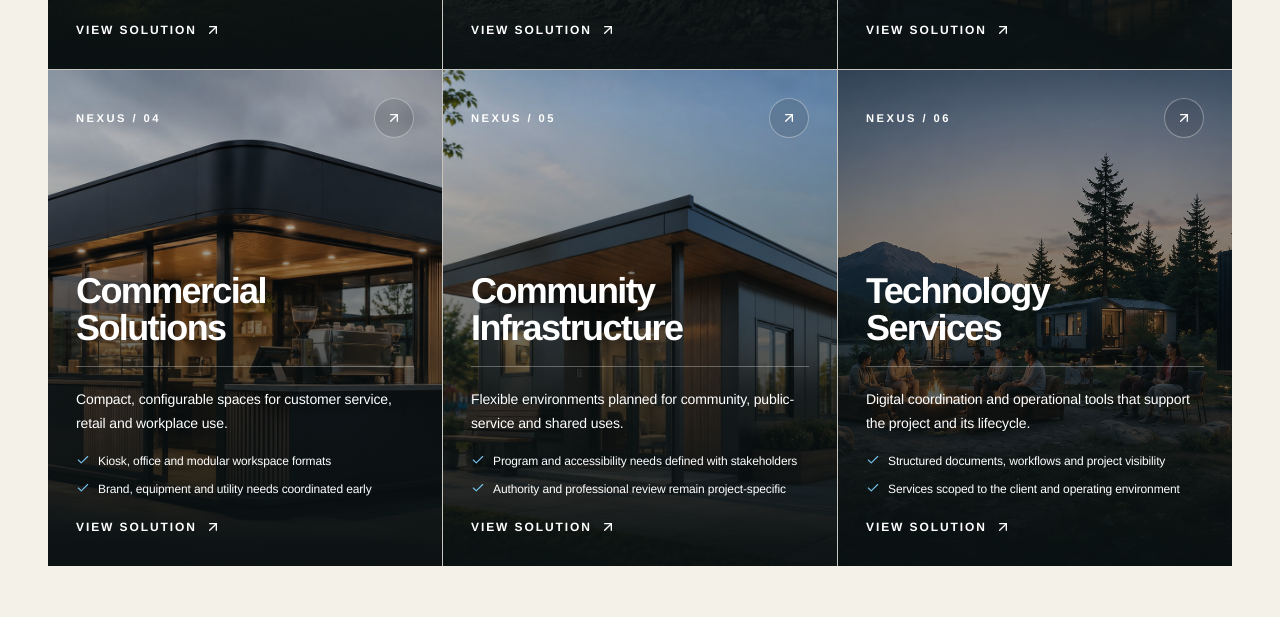
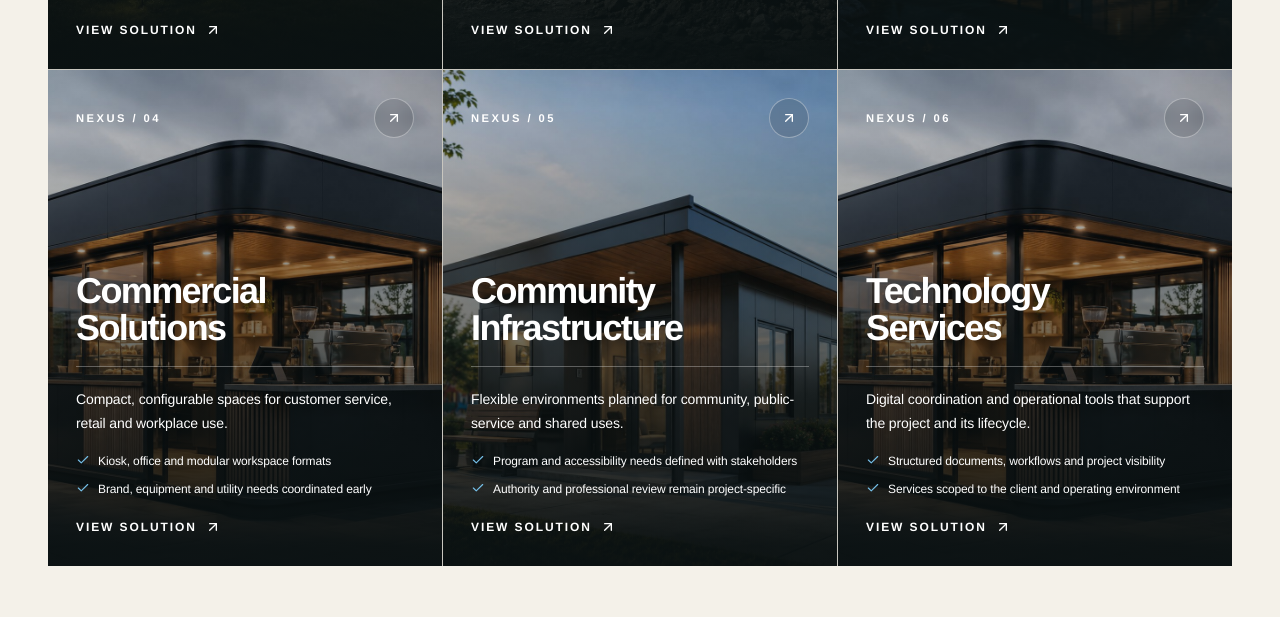
Before and after one commit to longhongmaoyi/nexus-group-web, a Next.js app: page / in a window 1280 px wide. Shown: the part 1491-2108 px from the top of the page. Built offline with nearby package versions, Linux system fonts and the light colour scheme; no server answers; the database is empty.

Commit message:
Fix remaining blurry website images

```diff
--- a/components/hero-slideshow.tsx
+++ b/components/hero-slideshow.tsx
@@ -10,12 +10,12 @@ const slides = [
     position: 'object-center',
   },
   {
-    src: '/images/hero-slide-02.jpg',
+    src: '/images/modular-living.jpg',
     alt: 'Modern black modular residence beside a mountain lake',
     position: 'object-center',
   },
   {
-    src: '/images/hero-slide-03.jpg',
+    src: '/images/commercial.jpg',
     alt: 'Modular resort cabins and guests gathered beside a lake',
     position: 'object-center',
   },
--- a/components/home-page.tsx
+++ b/components/home-page.tsx
@@ -75,15 +75,15 @@ const heroLines: Record<Locale, string[]> = {
 // Restored from the pre-premium homepage hero in 3b4f0c6/41ad0b1.
 const heroSlides = [
   {
-    image: '/images/nexus-lakeside-community-hero-v1.jpg',
+    image: '/images/community.jpg',
     label: t('Living together, naturally', '自然相伴，共同生活', 'Vivre ensemble, naturellement'),
   },
   {
-    image: '/images/hero-slide-02.jpg',
+    image: '/images/modular-living.jpg',
     label: t('Spaces made for real life', '为真实生活打造的空间', 'Des espaces faits pour la vraie vie'),
   },
   {
-    image: '/images/hero-slide-03.jpg',
+    image: '/images/commercial.jpg',
     label: t('Modular design with a human heart', '以人为本的模块化设计', 'Un design modulaire profondément humain'),
   },
 ] as const
@@ -130,7 +130,7 @@ const products = [
     title: t('Technology Services', '技术服务', 'Services technologiques'),
     description: t('Digital coordination and operational tools that support the project and its lifecycle.', '支持项目及其全生命周期的数字化协调与运营工具。', 'Coordination numérique et outils opérationnels au service du projet et de son cycle de vie.'),
     facts: [t('Structured documents, workflows and project visibility', '结构化文件、工作流程及项目可视性', 'Documents structurés, flux de travail et visibilité du projet'), t('Services scoped to the client and operating environment', '服务范围依据客户及运营环境确定', 'Services définis selon le client et l’environnement opérationnel')],
-    image: '/images/hero-slide-03.jpg',
+    image: '/images/commercial.jpg',
     href: 'about',
   },
 ]
@@ -141,21 +141,21 @@ const stories = [
     title: t('Remote Workforce Camp', '偏远地区劳动力营地', 'Camp pour travailleurs en région éloignée'),
     body: t('A coordinated mix of accommodation, shared services and operational spaces can be shaped around headcount, rotation, location and site logistics.', '可根据人员规模、轮班制度、地点及现场物流，协调住宿、共享服务与运营空间的组合。', 'Un ensemble coordonné d’hébergement, de services partagés et d’espaces opérationnels peut être adapté aux effectifs, rotations, lieux et contraintes logistiques.'),
     facts: [t('Occupancy and room mix defined from the client brief', '入住规模及房型组合依据客户需求确定', 'Occupation et composition définies selon le mandat client'), t('Transport, foundations and utilities reviewed for the site', '针对场地审查运输、基础及公用设施', 'Transport, fondations et services examinés pour le site'), t('Compliance evidence coordinated with responsible parties', '与责任方协调合规证明', 'Preuves de conformité coordonnées avec les parties responsables')],
-    image: '/images/project-workforce.jpg',
+    image: '/images/industrial.jpg',
   },
   {
     number: '02',
     title: t('Modular Resort or Hospitality Unit', '模块化度假村或酒店单元', 'Unité modulaire de villégiature ou d’hôtellerie'),
     body: t('Guest units and shared amenities can be configured around the landscape, operating season, service model and desired guest experience.', '宾客单元与共享配套可围绕景观、运营季节、服务模式及预期宾客体验进行配置。', 'Les unités et espaces communs peuvent être configurés selon le paysage, la saison d’exploitation, le modèle de service et l’expérience recherchée.'),
     facts: [t('Unit planning responds to the destination concept', '单元规划响应目的地概念', 'Planification adaptée au concept de destination'), t('Material and finish selections remain project-specific', '材料与饰面选择按项目确定', 'Matériaux et finitions propres au projet'), t('Local planning and permit requirements are confirmed before delivery', '交付前确认当地规划及许可要求', 'Exigences locales de planification et permis confirmés avant livraison')],
-    image: '/images/project-lake-hd-v1.jpg',
+    image: '/images/tourism.jpg',
   },
   {
     number: '03',
     title: t('Commercial Kiosk or Modular Workspace', '商业亭或模块化工作空间', 'Kiosque commercial ou espace de travail modulaire'),
     body: t('A compact business space can bring together brand, customer flow, equipment, staff needs and service connections in one coordinated brief.', '紧凑型商业空间可在一个协同需求中整合品牌、客流、设备、员工需求及服务连接。', 'Un espace commercial compact peut réunir la marque, le parcours client, les équipements, les besoins du personnel et les raccordements dans un même mandat.'),
     facts: [t('Layout follows the intended operation and customer journey', '布局依据预期运营及客户动线', 'Aménagement fondé sur l’exploitation et le parcours client'), t('Equipment and utility loads are confirmed by the project team', '设备及公用设施负载由项目团队确认', 'Équipements et charges de services confirmés par l’équipe projet'), t('Signage, accessibility and approvals are location-specific', '标识、无障碍及审批要求因地点而异', 'Signalétique, accessibilité et approbations propres au lieu')],
-    image: '/images/project-kiosk.jpg',
+    image: '/images/commercial.jpg',
   },
 ]
 
@@ -433,7 +433,7 @@ export function HomePage({ locale, cms }: { locale: Locale; cms?: CmsPageSnapsho
             <Link href={`/${locale}/projects`} className="premium-button-dark mt-8">{localized(copy.viewProjects)} <ArrowUpRight className="h-4 w-4" /></Link>
           </div>
           <Link href={`/${locale}/projects`} className="group relative aspect-[1.3/1] overflow-hidden bg-[#11191b]" data-reveal>
-            <Image src={featuredContent?.image || '/images/project-lake-hd-v1.jpg'} alt={localized(featuredContent?.title || t('Lakefront modular retreat design concept', '湖畔模块化度假区设计概念', 'Concept de retraite modulaire au bord du lac'))} fill quality={92} sizes="(max-width: 1024px) 100vw, 58vw" className="object-cover transition duration-700 ease-out group-hover:scale-105" />
+            <Image src={featuredContent?.image || '/images/tourism.jpg'} alt={localized(featuredContent?.title || t('Lakefront modular retreat design concept', '湖畔模块化度假区设计概念', 'Concept de retraite modulaire au bord du lac'))} fill quality={92} sizes="(max-width: 1024px) 100vw, 58vw" className="object-cover transition duration-700 ease-out group-hover:scale-[1.02]" />
             <div className="absolute inset-0 bg-gradient-to-t from-black/80 via-black/10 to-transparent" />
             <div className="absolute inset-x-0 bottom-0 p-6 text-white sm:p-8">
               <span className="inline-flex bg-[#f4f1e9] px-3 py-1.5 text-[0.62rem] font-bold uppercase tracking-[0.18em] text-[#11191b]">{localized(t('Design Concept', '设计概念', 'Concept de design'))}</span>
--- a/components/motion-product-card.tsx
+++ b/components/motion-product-card.tsx
@@ -27,7 +27,7 @@ export function MotionProductCard({ number, title, description, facts, image, hr
         alt=""
         fill
         quality={92}
-        sizes="900px"
+        sizes="(max-width: 767px) 100vw, (max-width: 1279px) 50vw, 33vw"
         className="motion-product-image object-cover"
       />
       <span className="motion-product-shade absolute inset-0" aria-hidden="true" />
--- a/components/section-page.tsx
+++ b/components/section-page.tsx
@@ -381,7 +381,7 @@ export function SectionPage({ locale, section, cms, businessToolsEnabled = false
               {conceptProjects.map((project, index) => (
                 <article key={project.title.en} className={index % 3 === 0 ? 'md:col-span-2' : ''}>
                   <div className={`group relative overflow-hidden bg-[#11191b] ${index % 3 === 0 ? 'aspect-[1.75/1]' : 'aspect-[1.25/1]'}`}>
-                    <Image src={project.image} alt={localized(project.title, locale)} fill quality={92} sizes={index % 3 === 0 ? '100vw' : '(max-width: 768px) 100vw, 50vw'} className="object-cover transition duration-700 ease-out group-hover:scale-105" />
+                    <Image src={project.image} alt={localized(project.title, locale)} fill quality={92} sizes={index % 3 === 0 ? '100vw' : '(max-width: 768px) 100vw, 50vw'} className="object-cover transition duration-700 ease-out group-hover:scale-[1.02]" />
                     <div className="absolute inset-0 bg-gradient-to-t from-black/76 via-black/5 to-black/5" />
                     <div className="absolute inset-x-0 bottom-0 p-6 text-white sm:p-8">
                       <span className="inline-flex bg-[#f4f1e9] px-3 py-1.5 text-[0.62rem] font-bold uppercase tracking-[0.18em] text-[#11191b]">{t('Design Concept', '设计概念', 'Concept de design')[locale]}</span>
@@ -563,7 +563,7 @@ export function SectionPage({ locale, section, cms, businessToolsEnabled = false
                           fill
                           quality={90}
                           sizes="(max-width: 768px) 100vw, (max-width: 1280px) 50vw, 33vw"
-                          className="object-cover transition duration-700 group-hover:scale-105"
+                          className="object-cover transition duration-700 group-hover:scale-[1.02]"
                         />
                         <div className="absolute inset-0 bg-gradient-to-t from-black/55 via-transparent to-transparent" />
                       </div>
--- a/lib/content.ts
+++ b/lib/content.ts
@@ -169,10 +169,10 @@ export const metrics = [
 ]
 
 export const conceptProjects = [
-  { image: '/images/project-lake-hd-v1.jpg', title: t('Lakefront Modular Retreat', '湖畔模块化度假区', 'Retraite modulaire au bord du lac'), meta: t('Tourism & Hospitality · Concept', '旅游与酒店 · 概念项目', 'Tourisme et hôtellerie · Concept') },
-  { image: '/images/project-workforce.jpg', title: t('Northern Workforce Campus', '北方工人营地', 'Campus nordique pour travailleurs'), meta: t('Industrial · Concept', '工业 · 概念项目', 'Industriel · Concept') },
+  { image: '/images/tourism.jpg', title: t('Lakefront Modular Retreat', '湖畔模块化度假区', 'Retraite modulaire au bord du lac'), meta: t('Tourism & Hospitality · Concept', '旅游与酒店 · 概念项目', 'Tourisme et hôtellerie · Concept') },
+  { image: '/images/industrial.jpg', title: t('Northern Workforce Campus', '北方工人营地', 'Campus nordique pour travailleurs'), meta: t('Industrial · Concept', '工业 · 概念项目', 'Industriel · Concept') },
   { image: '/images/project-cabin.jpg', title: t('Four-Season Cabin Collection', '四季小屋系列', 'Collection de chalets quatre saisons'), meta: t('Modular Living · Concept', '模块化生活 · 概念项目', 'Habitat modulaire · Concept') },
-  { image: '/images/project-kiosk.jpg', title: t('Urban Coffee Pavilion', '城市咖啡亭', 'Pavillon café urbain'), meta: t('Commercial · Concept', '商业 · 概念项目', 'Commercial · Concept') },
+  { image: '/images/commercial.jpg', title: t('Urban Coffee Pavilion', '城市咖啡亭', 'Pavillon café urbain'), meta: t('Commercial · Concept', '商业 · 概念项目', 'Commercial · Concept') },
 ]
 
 export const sectionPages = {
--- a/lib/seo.ts
+++ b/lib/seo.ts
@@ -4,7 +4,7 @@ import { locales, type Locale } from '@/lib/i18n'
 
 export const SITE_URL = (process.env.NEXT_PUBLIC_SITE_URL || 'https://www.nexuslife.ca').replace(/\/+$/, '')
 export const SITE_NAME = 'NEXUS LIFE GROUP'
-export const DEFAULT_SOCIAL_IMAGE = '/images/nexus-lakeside-community-hero-v1.jpg'
+export const DEFAULT_SOCIAL_IMAGE = '/images/community.jpg'
 
 export const languageTags: Record<Locale, string> = {
   en: 'en-CA',
```
